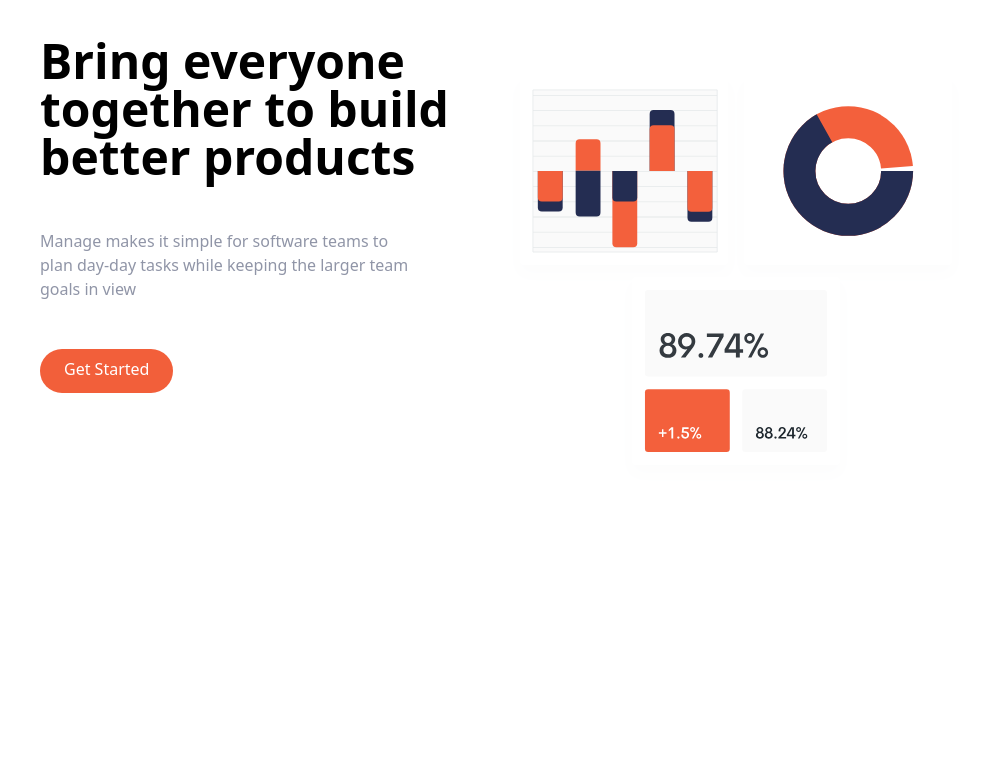
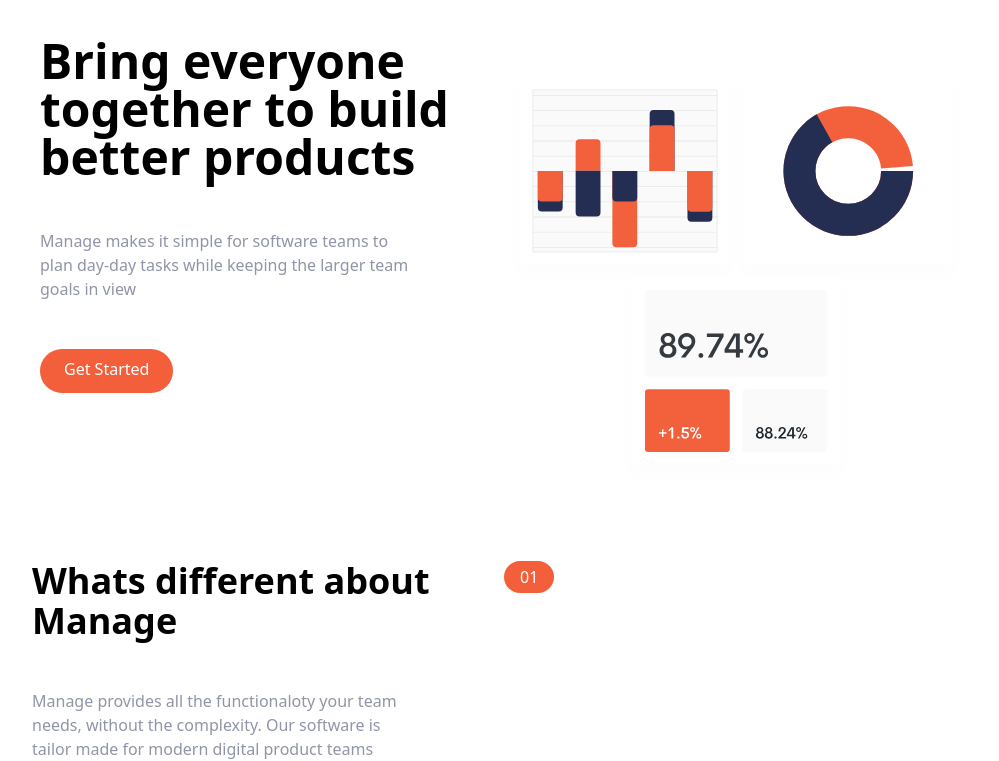
Before and after one commit to FrankNjoroge/Manage-landing-page, a website: page index.html in a window 1280 px wide. Shown: the part 95-856 px from the top of the page, without its empty margins (136-1135 px from the left). Before the commit the page ends 800 px from the top, so only its background shows below. Drawn offline with Linux system fonts and the light colour scheme.

Commit message:
configure features section

```diff
--- a/index.html
+++ b/index.html
@@ -61,5 +61,43 @@
         </div>
       </div>
     </section>
+
+    <!-- Features section -->
+    <section id="features">
+      <!-- Flex-container -->
+      <div
+        class="container flex flex-col mx-auto px-4 mt-10 space-y-12 md:space-y-0 md:flex-row"
+      >
+        <!-- Whats different -->
+        <div class="flex flex-col space-y-12 md:w-1/2">
+          <h2 class="max-w-md text-4xl font-bold text-center md:text-left">
+            Whats different about Manage
+          </h2>
+          <p class="max-w-sm text-center text-darkGrayishBlue md:text-left">
+            Manage provides all the functionaloty your team needs, without the
+            complexity. Our software is tailor made for modern digital product
+            teams
+          </p>
+        </div>
+        <!-- Numbered list -->
+        <div class="flex flex-col space-y-8 md:w-1/2">
+          <!-- list item 1 -->
+          <div
+            class="flex flex-col space-y-3 md:space-y-0 md:space-x-6 md:flex-row"
+          >
+            <!-- Heading -->
+            <div class="rounded-l-full bg-brightRedSupLight md:bg-transparent">
+              <div class="flex items-center space-x-2">
+                <div
+                  class="px-4 py-2 text-white rounded-full md:py-1 bg-brightRed"
+                >
+                  01
+                </div>
+              </div>
+            </div>
+          </div>
+        </div>
+      </div>
+    </section>
   </body>
 </html>
```
Also changed, not shown: css/main.css.
